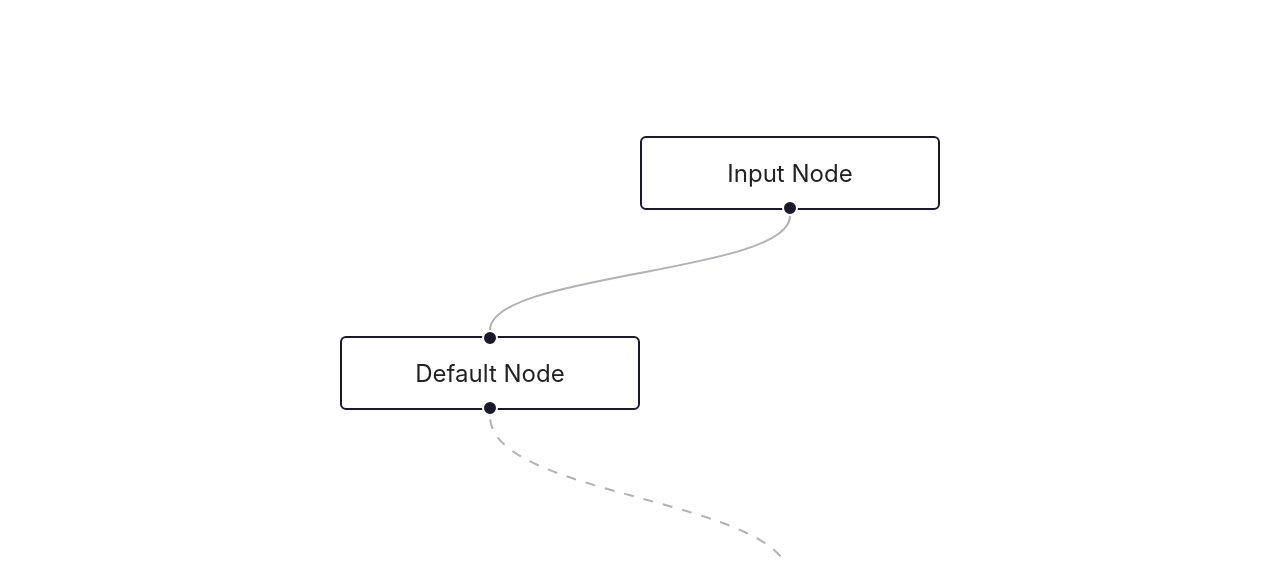
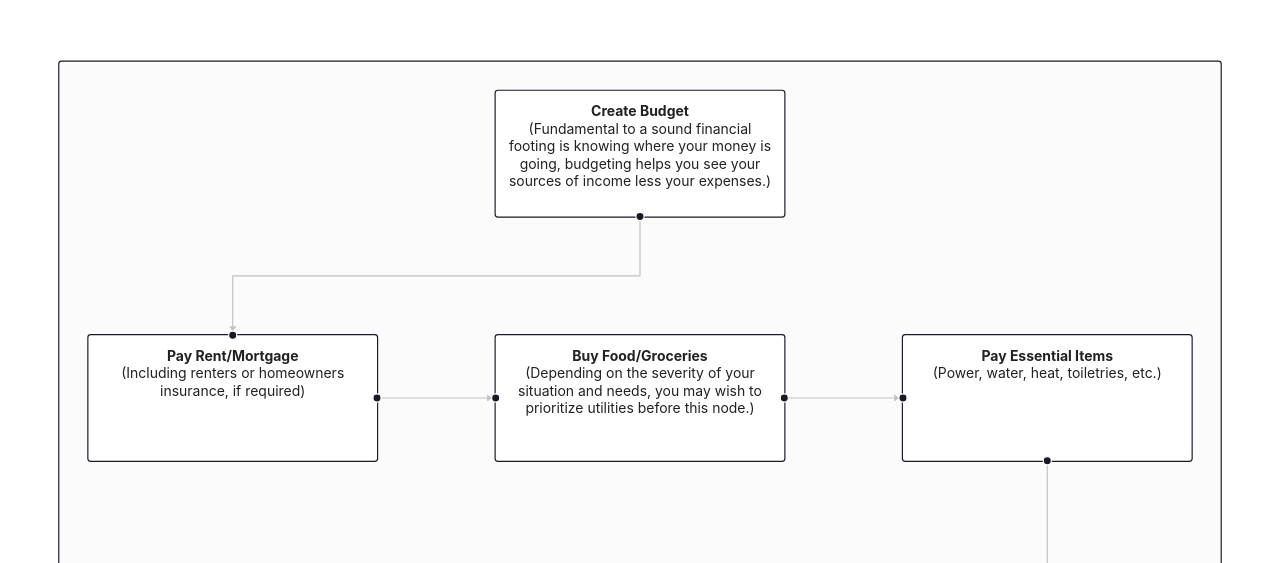
Before and after one commit to AndyN9/personalfinance-prime-directive, a React (Vite) app: page / in a window 1280 px wide. Shown: the part 237-800 px from the top of the page. Built offline with nearby package versions, Linux system fonts and the light colour scheme.

Commit message:
add initial commit for phase one steps

```diff
--- a/src/App.css
+++ /dev/null
@@ -1,4 +0,0 @@
-#root {
-  width: 100%;
-  height: 1270px;
-}
--- a/src/App.jsx
+++ b/src/App.jsx
@@ -1,34 +1,8 @@
-import { useState } from 'react';
-import ReactFlow, { MiniMap, Controls } from 'react-flow-renderer';
-
-import './App.css';
-
-import initialNodes from './nodes.js';
-import initialEdges from './edges.js';
-
-function PersonalFinanceFlow() {
-  const [nodes, setNodes] = useState(initialNodes);
-  const [edges, setEdges] = useState(initialEdges);
-
-  return (
-    <ReactFlow
-      nodes={nodes}
-      edges={edges}
-      fitView={true}
-      nodesDraggable={false}
-      nodesConnectable={false}
-      elementsSelectable={false}
-    >
-      <MiniMap />
-      <Controls />
-    </ReactFlow>
-  );
-}
+import React from 'react';
+import SpendingFlowchart from './SpendingFlowchart/SpendingFlowchart';
 
 function App() {
-  return (
-    <PersonalFinanceFlow />
-  );
+  return <SpendingFlowchart />;
 }
 
 export default App;
--- /dev/null
+++ b/src/SpendingFlowchart/SpendingFlowchart.jsx
@@ -0,0 +1,31 @@
+import React, { useState } from 'react';
+import ReactFlow, { MiniMap, Controls } from 'react-flow-renderer';
+
+import './spending-flowchart.scss';
+
+import phaseNodes from './data/phaseNodes';
+import spendingNodes from './data/spendingNodes';
+import initialEdges from './data/spendingEdges';
+
+const initialNodes = phaseNodes.concat(spendingNodes);
+
+export default function SpendingFlowchart() {
+  const [nodes, setNodes] = useState(initialNodes);
+  const [edges, setEdges] = useState(initialEdges);
+
+  return (
+    <div className="spending-flowchart">
+      <ReactFlow
+        nodes={nodes}
+        edges={edges}
+        fitView
+        nodesDraggable={false}
+        nodesConnectable={false}
+        elementsSelectable={false}
+      >
+        <MiniMap />
+        <Controls />
+      </ReactFlow>
+    </div>
+  );
+}
--- /dev/null
+++ b/src/SpendingFlowchart/data/phaseNodes.js
@@ -0,0 +1,62 @@
+export default [
+  {
+    id: 'phase-0',
+    type: 'group',
+    data: null,
+    position: { x: 25, y: 25 },
+    style: {
+      width: 1000,
+      height: 580,
+    },
+    className: 'phase phase-0',
+  },
+  // {
+  //   id: 'phase-1a',
+  //   type: 'group',
+  //   data: null,
+  //   position: { x: 225, y: 25 },
+  //   className: 'phase phase-1',
+  // },
+  // {
+  //   id: 'phase-1b',
+  //   type: 'group',
+  //   data: null,
+  //   position: { x: 225, y: 175 },
+  //   className: 'phase phase-1',
+  // },
+  // {
+  //   id: 'phase-2',
+  //   type: 'group',
+  //   data: null,
+  //   position: { x: 425, y: 25 },
+  //   className: 'phase phase-2',
+  // },
+  // {
+  //   id: 'phase-3',
+  //   type: 'group',
+  //   data: null,
+  //   position: { x: 625, y: 25 },
+  //   className: 'phase phase-3',
+  // },
+  // {
+  //   id: 'phase-4',
+  //   type: 'group',
+  //   data: null,
+  //   position: { x: 825, y: 25 },
+  //   className: 'phase phase-4',
+  // },
+  // {
+  //   id: 'phase-5',
+  //   type: 'group',
+  //   data: null,
+  //   position: { x: 1025, y: 25 },
+  //   className: 'phase phase-5',
+  // },
+  // {
+  //   id: 'phase-6',
+  //   type: 'group',
+  //   data: null,
+  //   position: { x: 1225, y: 25 },
+  //   className: 'phase phase-6',
+  // },
+];
--- /dev/null
+++ b/src/SpendingFlowchart/data/spendingEdges.js
@@ -0,0 +1,48 @@
+const markerEnd = {
+  type: 'arrowclosed',
+};
+
+export default [
+  {
+    id: 'phase-0-step-0-to-phase-0-step-1',
+    source: 'phase-0-step-0',
+    target: 'phase-0-step-1',
+    type: 'step',
+    markerEnd,
+  },
+  {
+    id: 'phase-0-step-1-to-phase-0-step-2',
+    source: 'phase-0-step-1',
+    target: 'phase-0-step-2',
+    type: 'step',
+    markerEnd,
+  },
+  {
+    id: 'phase-0-step-2-to-phase-0-step-3',
+    source: 'phase-0-step-2',
+    target: 'phase-0-step-3',
+    type: 'step',
+    markerEnd,
+  },
+  {
+    id: 'phase-0-step-3-to-phase-0-step-4',
+    source: 'phase-0-step-3',
+    target: 'phase-0-step-4',
+    type: 'step',
+    markerEnd,
+  },
+  {
+    id: 'phase-0-step-4-to-phase-0-step-6',
+    source: 'phase-0-step-4',
+    target: 'phase-0-step-5',
+    type: 'step',
+    markerEnd,
+  },
+  {
+    id: 'phase-0-step-5-to-phase-0-step-6',
+    source: 'phase-0-step-5',
+    target: 'phase-0-step-6',
+    type: 'step',
+    markerEnd,
+  },
+];
--- /dev/null
+++ b/src/SpendingFlowchart/data/spendingNodes.jsx
@@ -0,0 +1,151 @@
+import React from 'react';
+
+const MARGIN = 25;
+const GAP = 100;
+const WIDTH_OF_NODE = 250;
+const HEIGHT_OF_NODE = 110;
+
+function getGridPosition(cellX, cellY) {
+  return {
+    x: cellX * (WIDTH_OF_NODE + GAP) + MARGIN,
+    y: cellY * (HEIGHT_OF_NODE + GAP) + MARGIN,
+  };
+}
+
+export default [
+  {
+    id: 'phase-0-step-0',
+    type: 'input',
+    data: {
+      label: (
+        <>
+          <strong>Create Budget</strong>
+          <br />
+          (Fundamental to a sound financial footing is knowing where your money
+          is going, budgeting helps you see your sources of income less your
+          expenses.)
+        </>
+      ),
+    },
+    position: getGridPosition(1, 0),
+    parentNode: 'phase-0',
+    extends: 'parent',
+    className: 'step phase-0',
+  },
+  {
+    id: 'phase-0-step-1',
+    type: 'default',
+    data: {
+      label: (
+        <>
+          <strong>Pay Rent/Mortgage</strong>
+          <br />
+          (Including renters or homeowners insurance, if required)
+        </>
+      ),
+    },
+    position: getGridPosition(0, 1),
+    parentNode: 'phase-0',
+    extends: 'parent',
+    className: 'step phase-0',
+    targetPosition: 'top',
+    sourcePosition: 'right',
+  },
+  {
+    id: 'phase-0-step-2',
+    type: 'default',
+    data: {
+      label: (
+        <>
+          <strong>Buy Food/Groceries</strong>
+          <br />
+          (Depending on the severity of your situation and needs, you may wish
+          to prioritize utilities before this node.)
+        </>
+      ),
+    },
+    position: getGridPosition(1, 1),
+    parentNode: 'phase-0',
+    extends: 'parent',
+    className: 'step phase-0',
+    targetPosition: 'left',
+    sourcePosition: 'right',
+  },
+  {
+    id: 'phase-0-step-3',
+    type: 'default',
+    data: {
+      label: (
+        <>
+          <strong>Pay Essential Items</strong>
+          <br />
+          (Power, water, heat, toiletries, etc.)
+        </>
+      ),
+    },
+    position: getGridPosition(2, 1),
+    parentNode: 'phase-0',
+    extends: 'parent',
+    className: 'step phase-0',
+    targetPosition: 'left',
+    sourcePosition: 'bottom',
+  },
+  {
+    id: 'phase-0-step-4',
+    type: 'default',
+    data: {
+      label: (
+        <>
+          <strong>Pay Income Earning Expenses</strong>
+          <br />
+          (Necessary transportation expenses, possibly internet/phone, anything
+          required to continue earning income)
+        </>
+      ),
+    },
+    position: getGridPosition(2, 2),
+    parentNode: 'phase-0',
+    extends: 'parent',
+    className: 'step phase-0',
+    targetPosition: 'top',
+    sourcePosition: 'left',
+  },
+  {
+    id: 'phase-0-step-5',
+    type: 'default',
+    data: {
+      label: (
+        <>
+          <strong>Pay Health Care</strong>
+          <br />
+          (Health insurance and health care expenses)
+        </>
+      ),
+    },
+    position: getGridPosition(1, 2),
+    parentNode: 'phase-0',
+    extends: 'parent',
+    className: 'step phase-0',
+    targetPosition: 'right',
+    sourcePosition: 'left',
+  },
+  {
+    id: 'phase-0-step-6',
+    type: 'default',
+    data: {
+      label: (
+        <>
+          <strong>Make Minimum Payments On All Debts & Loan</strong>
+          <br />
+          (Student loans, credit cards, etc.)
+        </>
+      ),
+    },
+    position: getGridPosition(0, 2),
+    parentNode: 'phase-0',
+    extends: 'parent',
+    className: 'step phase-0',
+    targetPosition: 'right',
+    sourcePosition: 'bottom',
+  },
+];
--- /dev/null
+++ b/src/SpendingFlowchart/index.jsx
@@ -0,0 +1,2 @@
+// eslint-disable-next-line no-restricted-exports
+export { default } from './SpendingFlowchart';
--- /dev/null
+++ b/src/SpendingFlowchart/spending-flowchart.scss
@@ -0,0 +1,9 @@
+.spending-flowchart {
+  width: 100%;
+  height: 1270px;
+}
+
+.react-flow__node {
+  width: 250px;
+  height: 110px;
+}
--- a/src/edges.js
+++ /dev/null
@@ -1,4 +0,0 @@
-export default [
-  { id: 'e1-2', source: '1', target: '2' },
-  { id: 'e2-3', source: '2', target: '3', animated: true },
-];
--- a/src/nodes.js
+++ /dev/null
@@ -1,20 +0,0 @@
-export default [
-  {
-    id: '1',
-    type: 'input',
-    data: { label: 'Input Node' },
-    position: { x: 250, y: 25 },
-  },
-
-  {
-    id: '2',
-    data: { label: 'Default Node'},
-    position: { x: 100, y: 125 },
-  },
-  {
-    id: '3',
-    type: 'output',
-    data: { label: 'Output Node' },
-    position: { x: 250, y: 250 },
-  },
-];
```
Also changed, not shown: 1 other file (tests, documents, lock files or other folders).
